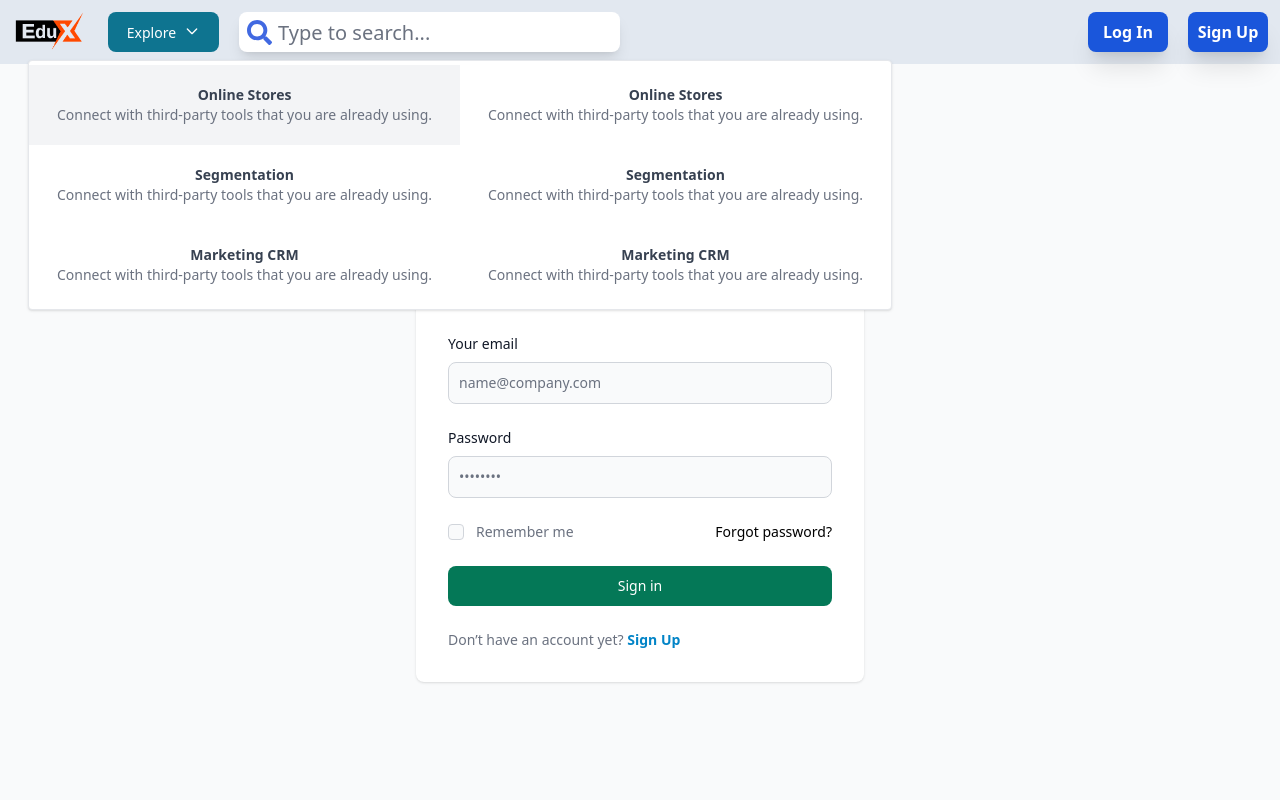
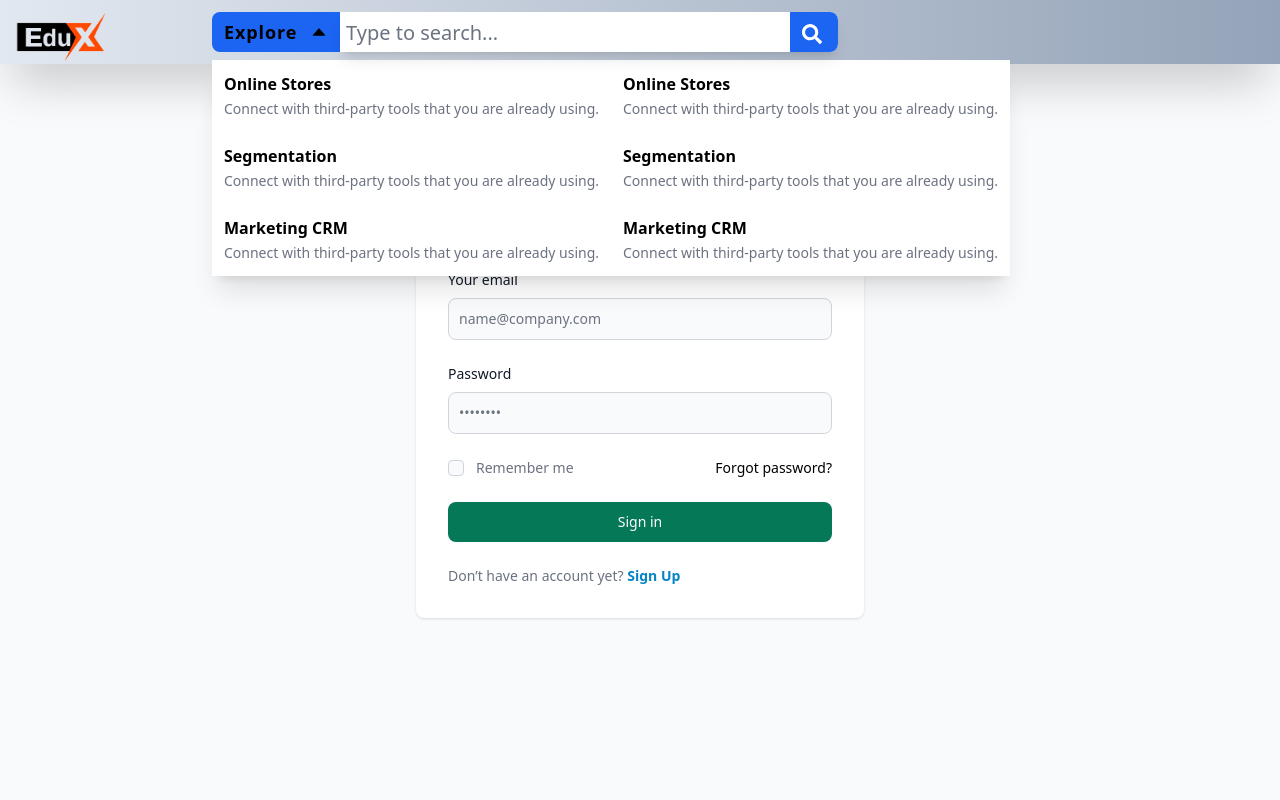
Before and after one commit to AfzalHossan-2005021/EduX, a Next.js app: page /login in a window 1280 px wide. Both pictures are taken after a click on the button "Explore". Shown: the top 800 px of the page. Built offline with nearby package versions, Linux system fonts and the light colour scheme.

Commit message:
Search result box complete

```diff
--- a/components/Navbar.js
+++ b/components/Navbar.js
@@ -2,20 +2,23 @@ import React, { useState } from 'react';
 import Image from 'next/image'
 import Logo from '../public/T_logo.png'
 import { FaSearch } from 'react-icons/fa'
-import { Dropdown } from "flowbite-react";
+import { AiOutlineCaretUp, AiOutlineCaretDown } from 'react-icons/ai'
 
 const Navbar = () => {
   const [results, setResults] = useState([]);
   return (
-    <nav className="top-0 h-16 left-0 right-0 bg-slate-200 shadow-2xl">
-      <div className="flex h-full p-3 md:space-x-5 ">
-        <div className='pb-4'>
+    <nav className="fixed top-0 left-0 right-0 h-16 bg-gradient-to-r from-slate-200 to-slate-400 shadow-2xl">
+      <div className="flex h-full p-3 md:space-x-5 justify-between">
+        <div className='absolute'>
           <a href="/">
-          <Image src={Logo} alt="Logor" height='50'/>
+            <Image src={Logo} alt="Logor" height='50' />
           </a>
         </div>
         <ExploreDropDown />
+        <div className='w-2/5 md:space-y-12'>
           <SearchBar setResults={setResults} />
+          <SearchResultsList results={results} />
+        </div>
         <LogIn_SignUp />
       </div>
     </nav>
@@ -23,63 +26,77 @@ const Navbar = () => {
 };
 
 function ExploreDropDown() {
+  const [isOpen, setIsOpen] = useState(false);
   return (
-    <Dropdown label="Explore" height = '10'>
-      <div className='flex'>
+    <div className='absolute left-48 md:space-y-12'>
+      <button className='absolute bg-blue-600 hover:bg-blue-700 flex items-center w-32 h-10 shadow-xlr justify-between p-2 font-bold text-lg rounded-l-lg tracking-wider border-transparent border-4 duration-300 active:text-white active:border-white'
+        onClick={() => setIsOpen((prev) => !prev)}>
+        Explore
+        {
+          !isOpen ? (
+            <AiOutlineCaretDown />
+          ) : (
+            <AiOutlineCaretUp />
+          )
+        }
+      </button>
+      {
+        isOpen && (
+          // <div className='bg-blue-400 absolute top-20 flex flex-col items-start rounded-lg p-2 w-full'>
+          //   {
+          //     list.map((item, i) => {
+          //       <div className='flex w-full justify-between hover:bg-blue-300 cursor-pointer rounded-r-lg border-l-transparent hover:border-l-white border-l-4'>
+          //         <h3>{item.city}</h3>
+          //         <h3>{item.emotion}</h3>
+          //       </div>
+          //     })
+          //   }
+          // </div>
+          <div className='relative bg-white flex shadow-xl'>
             <div className='column'>
-          <Dropdown.Item>
-            <a href="#" className="block p-3 rounded-lg">
+              <a href="#" className="hover:bg-blue-200 block p-3">
                 <div className="font-semibold">Online Stores</div>
                 <span className="text-sm text-gray-500 dark:text-gray-400">
                   Connect with third-party tools that you are already using.
                 </span>
               </a>
-          </Dropdown.Item>
-          <Dropdown.Item>
-            <a href="#" className="block p-3 rounded-lg">
+              <a href="#" className="hover:bg-blue-200 block p-3">
                 <div className="font-semibold">Segmentation</div>
                 <span className="text-sm text-gray-500 dark:text-gray-400">
                   Connect with third-party tools that you are already using.
                 </span>
               </a>
-          </Dropdown.Item>
-          <Dropdown.Item>
-            <a href="#" className="block p-3 rounded-lg">
+              <a href="#" className="hover:bg-blue-200 block p-3">
                 <div className="font-semibold">Marketing CRM</div>
                 <span className="text-sm text-gray-500 dark:text-gray-400">
                   Connect with third-party tools that you are already using.
                 </span>
               </a>
-          </Dropdown.Item>
             </div>
             <div className='column'>
-          <Dropdown.Item>
-            <a href="#" className="block p-3 rounded-lg">
+              <a href="#" className="hover:bg-blue-200 block p-3">
                 <div className="font-semibold">Online Stores</div>
                 <span className="text-sm text-gray-500 dark:text-gray-400">
                   Connect with third-party tools that you are already using.
                 </span>
               </a>
-          </Dropdown.Item>
-          <Dropdown.Item>
-            <a href="#" className="block p-3 rounded-lg">
+              <a href="#" className="hover:bg-blue-200 block p-3">
                 <div className="font-semibold">Segmentation</div>
                 <span className="text-sm text-gray-500 dark:text-gray-400">
                   Connect with third-party tools that you are already using.
                 </span>
               </a>
-          </Dropdown.Item>
-          <Dropdown.Item>
-            <a href="#" className="block p-3 rounded-lg">
+              <a href="#" className="hover:bg-blue-200 block p-3">
                 <div className="font-semibold">Marketing CRM</div>
                 <span className="text-sm text-gray-500 dark:text-gray-400">
                   Connect with third-party tools that you are already using.
                 </span>
               </a>
-          </Dropdown.Item>
             </div>
           </div>
-    </Dropdown>
+        )
+      }
+    </div>
   );
 }
 
@@ -103,29 +120,44 @@ function SearchBar({ setResults }) {
   };
 
   return (
-    <div className='bg-white w-2/5 h-10 rounded-lg shadow-lg px-0 flex items-center'>
-      <div className='pl-2'>
-        <FaSearch color='royalblue' size='25px' />
+    <div className='absolute left-[340px] bg-white w-[498px] h-10 rounded-r-lg shadow-lg px-0 flex items-center'>
+      <input className='bg-transparent h-full w-[440px] text-xl ml-1.5 outline-none'
+        placeholder='Type to search...' value={input} onChange={(e) => handleChange(e.target.value)} />
+      <button className='absolute left-[450px] bg-blue-600 hover:bg-blue-700 border-none w-12 h-10 rounded-r-lg p-3'>
+        <FaSearch color='white' size='20px' />
+      </button>
     </div>
-      <div className='w-full'>
-        <input className='bg-transparent border-transparent h-full w-full text-xl ml-1.5 outline-none focus:border-blue-500'
-          placeholder='Type to search...' value={input} onChange={(e) => handleChange(e.target.value)} />
+  );
+}
+
+function SearchResultsList({ results }) {
+  return (
+    <div className='relative left-[310px] w-full bg-white flex-col shadow-md max-h-80 overflow-auto'>
+      {
+        results.map((result, id) => {
+          return (
+            <div key={id} className='py-5 px-2.5 hover:bg-zinc-600 text-sky-600'
+              onClick={(e) => alert(`you clicked on {result}`)}>
+              {result.name}
             </div>
+          );
+        })
+      }
     </div>
   );
 }
 
 function LogIn_SignUp() {
   return (
-    <div className='flex md:space-x-5'>
+    <div className='absolute left-[840px] flex md:space-x-5'>
       <div className='md:pl-[448px] sm: pl-16'>
         <a href="/login">
-          <button className="bg-blue-700 hover:bg-blue-800 font-semibold text-white items-center w-20 h-10 rounded-lg shadow-xl">Log In</button>
+          <button className="bg-blue-600 hover:bg-blue-700 font-semibold text-white items-center w-20 h-10 rounded-lg shadow-xl">Log In</button>
         </a>
       </div>
       <div>
         <a href="/signup">
-          <button className="bg-blue-700 hover:bg-blue-800 font-semibold text-white items-center w-20 h-10 rounded-lg shadow-xl">Sign Up</button>
+          <button className="bg-blue-600 hover:bg-blue-700 font-semibold text-white items-center w-20 h-10 rounded-lg shadow-xl">Sign Up</button>
         </a>
       </div>
     </div>
--- a/package.json
+++ b/package.json
@@ -19,6 +19,7 @@
     "@mui/material": "^5.14.5",
     "@mui/styled-engine-sc": "^5.12.0",
     "@popperjs/core": "^2.11.8",
+    "@react-icons/all-files": "^4.1.0",
     "bootstrap": "^5.3.1",
     "eslint-config-next": "13.4.13",
     "flowbite": "^1.8.1",
```
Also changed, not shown: 1 other file (tests, documents, lock files or other folders). Lines whose indentation alone changed are shown as unchanged.
